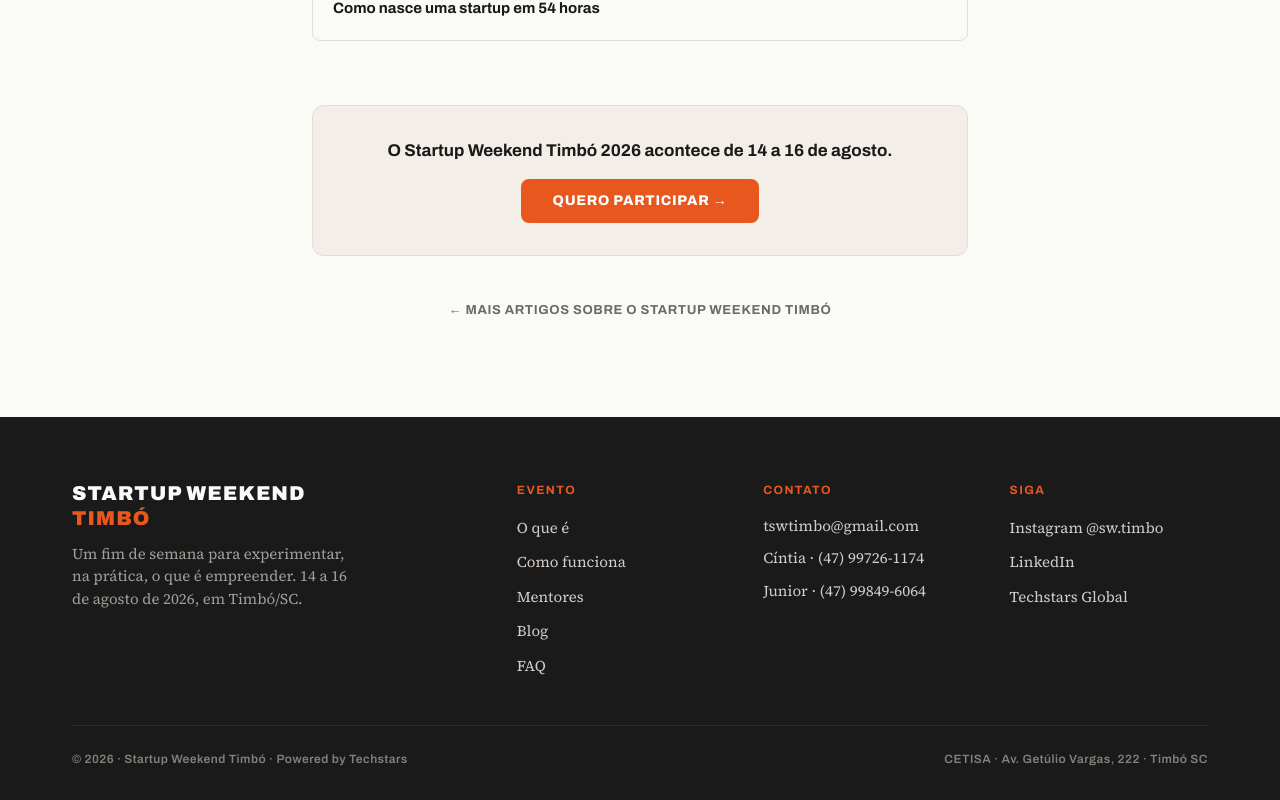
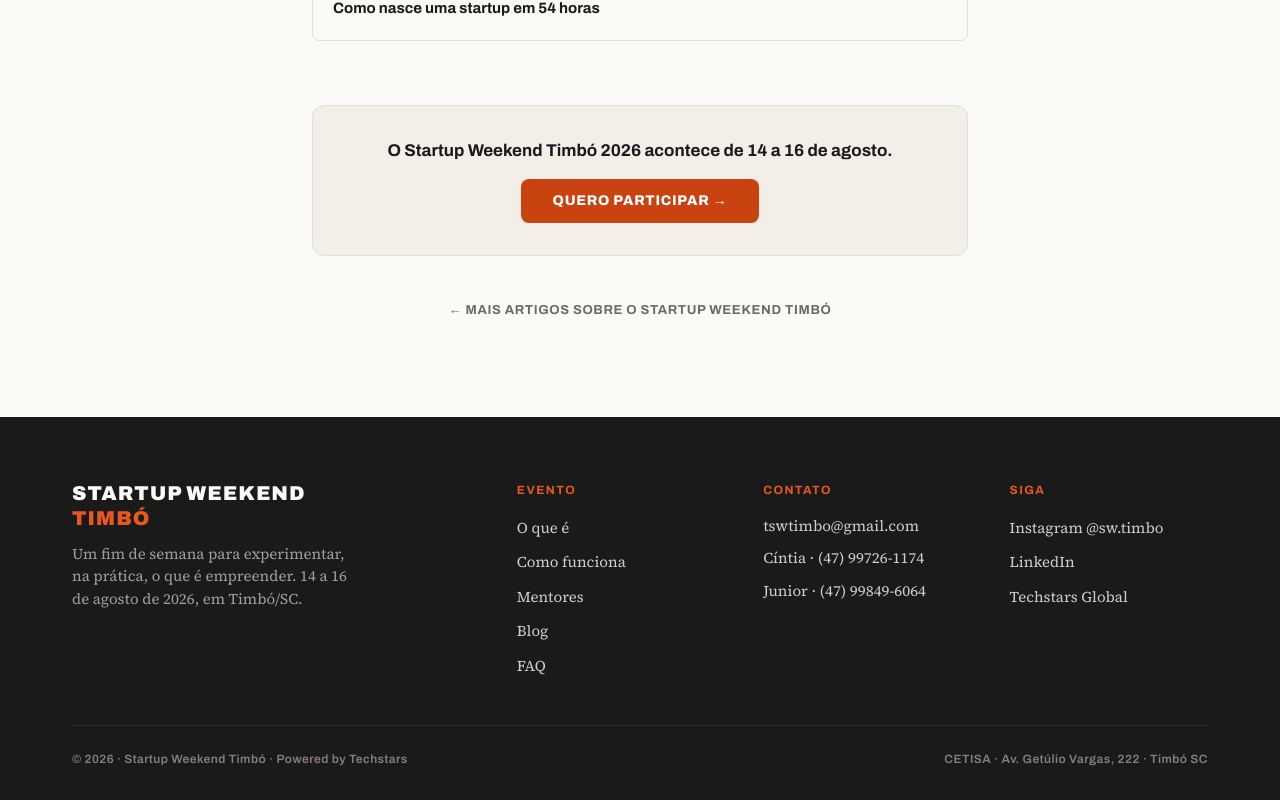
Before and after one commit to mdalmarco/sw2026, a React (Vite) app: page /blog/cheguei-sem-ideia in a window 1280 px wide. Shown: the part 2219-3019 px from the top of the page. Built offline with nearby package versions, Linux system fonts and the light colour scheme.

Commit message:
a11y: BlogPost CTA bg-orange→bg-orange-dark — WCAG AA contrast

```diff
--- a/src/pages/BlogPost.tsx
+++ b/src/pages/BlogPost.tsx
@@ -159,7 +159,7 @@
               href={PRICING.symplaUrl}
               target="_blank"
               rel="noopener noreferrer"
-              className="inline-block rounded-lg bg-orange px-8 py-3 font-display text-sm font-extrabold uppercase tracking-wider text-white transition-colors hover:bg-orange-dark"
+              className="inline-block rounded-lg bg-orange-dark px-8 py-3 font-display text-sm font-extrabold uppercase tracking-wider text-white transition-colors hover:bg-orange-dark"
             >
               Quero participar →
             </a>
```
